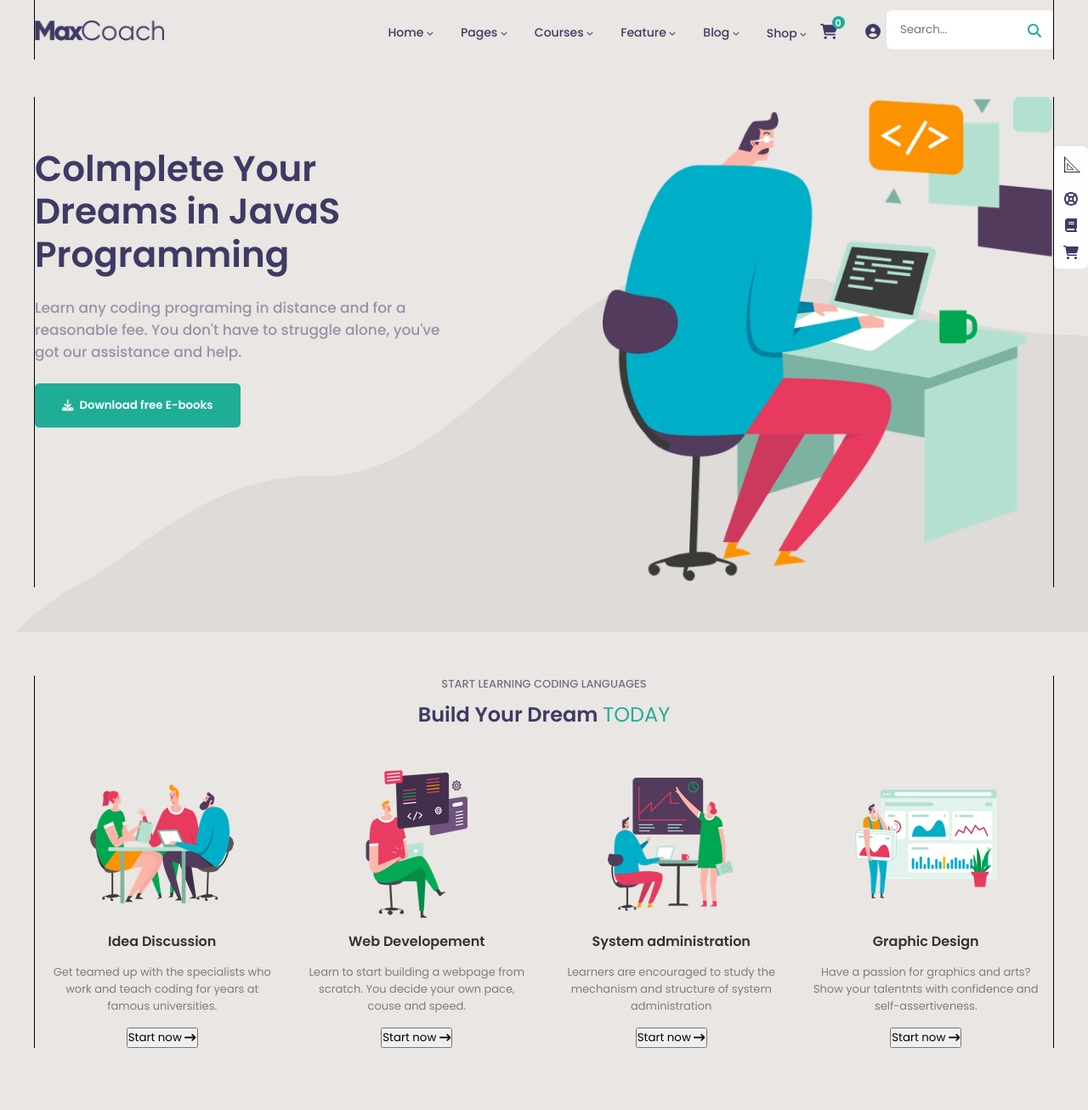
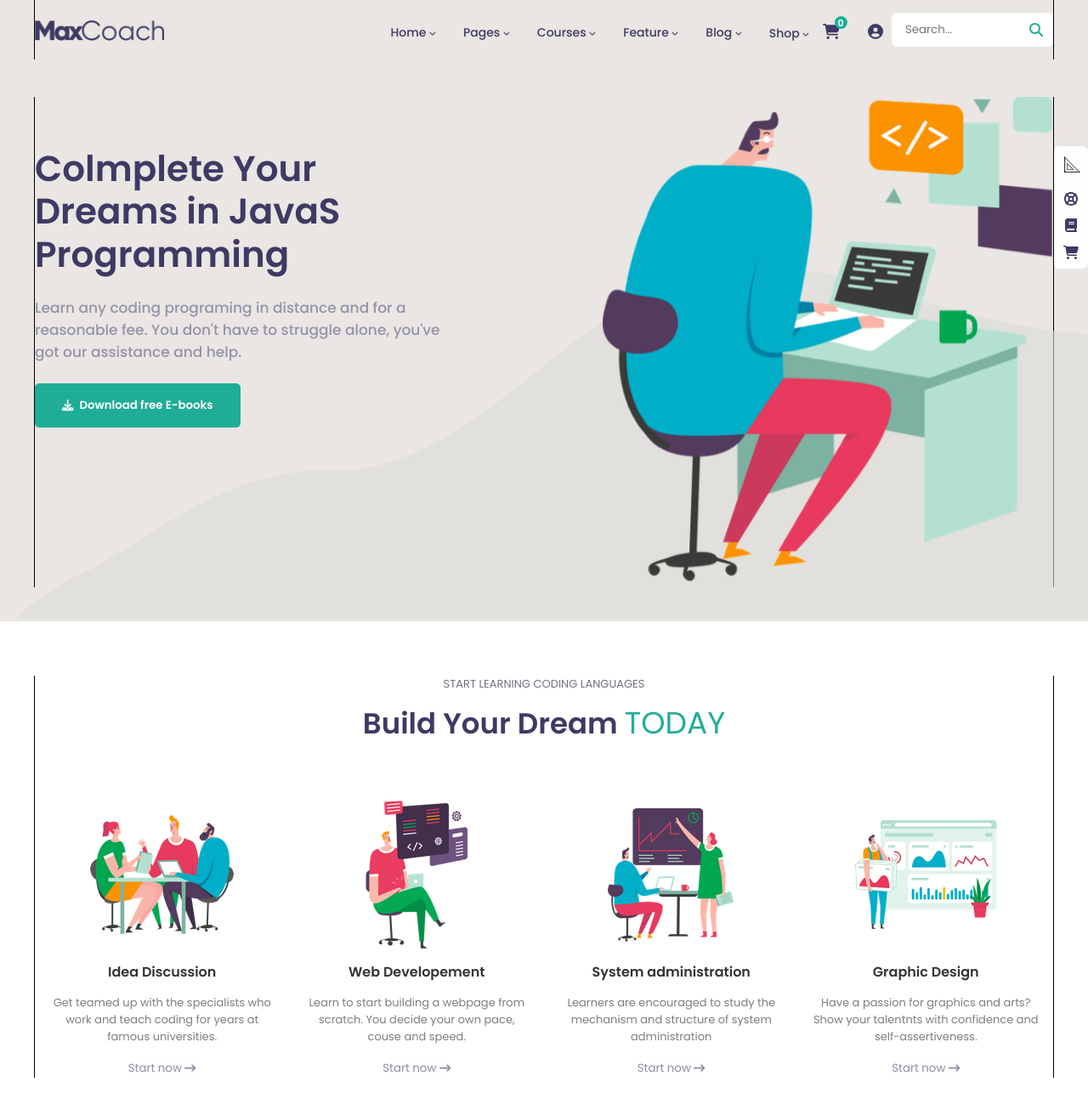
Before and after one commit to Daedry/proj-html-vuejs, a Vue app in the folder modern-schooling/: page / in a window 1280 px wide. Shown: the top 1306 px of the page at 85% size. Built offline with nearby package versions, Linux system fonts and the light colour scheme.

Commit message:
Add fix Header input, and main-header bg, and main-build-section padding

```diff
--- a/modern-schooling/src/App.vue
+++ b/modern-schooling/src/App.vue
@@ -93,9 +93,9 @@
           <div class="jumbo-overlay p-absolute">
             <svg
               xmlns="http://www.w3.org/2000/svg"
-              viewBox="0 0 105 95"
-              fill="#DEDBD9"
-              version="2.1"
+              viewBox="0 0 100 100"
+              fill="rgba(222, 219, 217, 0.564)"
+              version="1.1"
               preserveAspectRatio="none"
               width="105%"
               height="2000px"
@@ -159,7 +159,10 @@
               </div>
               <div class="box-text">
                 <h4>System administration</h4>
-                <p>Learners are encouraged to study the mechanism and structure of system administration</p>
+                <p>
+                  Learners are encouraged to study the mechanism and structure
+                  of system administration
+                </p>
               </div>
               <button>
                 Start now
@@ -173,7 +176,10 @@
               </div>
               <div class="box-text">
                 <h4>Graphic Design</h4>
-                <p>Have a passion for graphics and arts? Show your talentnts with confidence and self-assertiveness.</p>
+                <p>
+                  Have a passion for graphics and arts? Show your talentnts with
+                  confidence and self-assertiveness.
+                </p>
               </div>
               <button>
                 Start now
@@ -201,6 +207,8 @@ export default {
 @import "@/assets/scss/style.scss";
 
 header {
+  background-color: $bg-main-head;
+
   .nav {
     width: 100%;
     height: 70px;
@@ -253,7 +261,7 @@ header {
     .search {
       input {
         width: 150px;
-        height: 2.85rem;
+        height: 2.5rem;
         border: none;
         border-top-left-radius: 0.4rem;
         border-bottom-left-radius: 0.4rem;
@@ -261,13 +269,13 @@ header {
         text-indent: 1rem;
       }
       .icon-search {
-        width: 46px;
-        height: 46px;
+        width: 40px;
+        height: 40px;
         background-color: white;
         border-top-right-radius: 0.4rem;
         border-bottom-right-radius: 0.4rem;
         .fa-magnifying-glass {
-          padding: 1rem;
+          padding: .75rem;
           color: $btn;
         }
       }
@@ -278,8 +286,9 @@ header {
 main {
   height: 2000px;
   .main-head {
+    background-color: $bg-main-head;
     overflow-x: hidden;
-    padding: 2.75rem 0 6.5rem;
+    padding: 2.75rem 0 2.5rem;
     .head-left {
       .side-text {
         margin-top: 3.75rem;
@@ -304,14 +313,15 @@ main {
 
     .head-right {
       .side-img {
+        position: relative;
         margin-left: 4.3rem;
+        z-index: 1;
       }
     }
     .jumbo-overlay {
-      bottom: -46.5rem;
+      bottom: -49.5rem;
       left: 0rem;
       transform: rotatex(102deg);
-      z-index: -1;
     }
     .side-table {
       width: 2.5rem;
@@ -330,47 +340,51 @@ main {
   }
 
   .main-build-section {
+    margin-top: 4rem;
     .title {
       text-align: center;
       h4 {
         text-transform: uppercase;
         padding: 0 0 0.5rem;
         font-size: 13px;
-        font-weight: 450;
+        font-weight: 400;
         color: #757081;
       }
       h2 {
         text-transform: capitalize;
         font-weight: 600;
+        font-size: 34px;
         span {
           text-transform: uppercase;
           font-weight: 400;
           color: $btn;
+          font-size: 36px;
         }
       }
     }
 
     .boxs {
-      margin: 3rem 0;
+      margin: 4rem 0;
       .box {
         text-align: center;
         // .box-img {
         // }
         .box-text {
-          h4{
+          h4 {
             color: #333;
-            padding-top: .5rem;
+            padding-top: 0.5rem;
             font-weight: 590;
           }
-          p{
-            color: #7E7E7E;
-            margin: .85rem;
+          p {
+            color: #7e7e7e;
+            margin: 0.85rem;
             font-size: 13px;
           }
         }
-        .button {
+        button {
           border: none;
-          color: #918EA6;
+          color: #8e8ca4;
+          background-color: $white;
         }
       }
     }
--- a/modern-schooling/src/assets/scss/style.scss
+++ b/modern-schooling/src/assets/scss/style.scss
@@ -14,7 +14,6 @@
 
 /* COMMON */
 body {
-    background-color: $bg-header;
   color: $text-primary;
 }
 
@@ -59,7 +58,7 @@ a {
   align-items: center;
 }
 
-.flex-column{
+.flex-column {
   flex-direction: column;
 }
 
@@ -86,23 +85,23 @@ a {
   width: 80%;
 }
 
-.col-25{
+.col-25 {
   width: 25%;
 }
 
-.p-relative{
+.p-relative {
   position: relative;
 }
 
-.p-absolute{
+.p-absolute {
   position: absolute;
 }
 
-.btn{
+.btn {
   color: white;
   background-color: $btn;
   border: none;
   padding: 1rem 2rem;
-    border-radius: .33rem;
+  border-radius: 0.33rem;
   font-weight: 600;
 }
--- a/modern-schooling/src/assets/scss/variables.scss
+++ b/modern-schooling/src/assets/scss/variables.scss
@@ -1,5 +1,5 @@
 $white: #fefefe;
-$bg-header: #E9E6E3;
+$bg-main-head: #E9E6E3;
 $text-primary: #3F3A64;
 $text-light: #9693A9;
 $btn:#20AD96;
```
Lines whose indentation alone changed are shown as unchanged.
